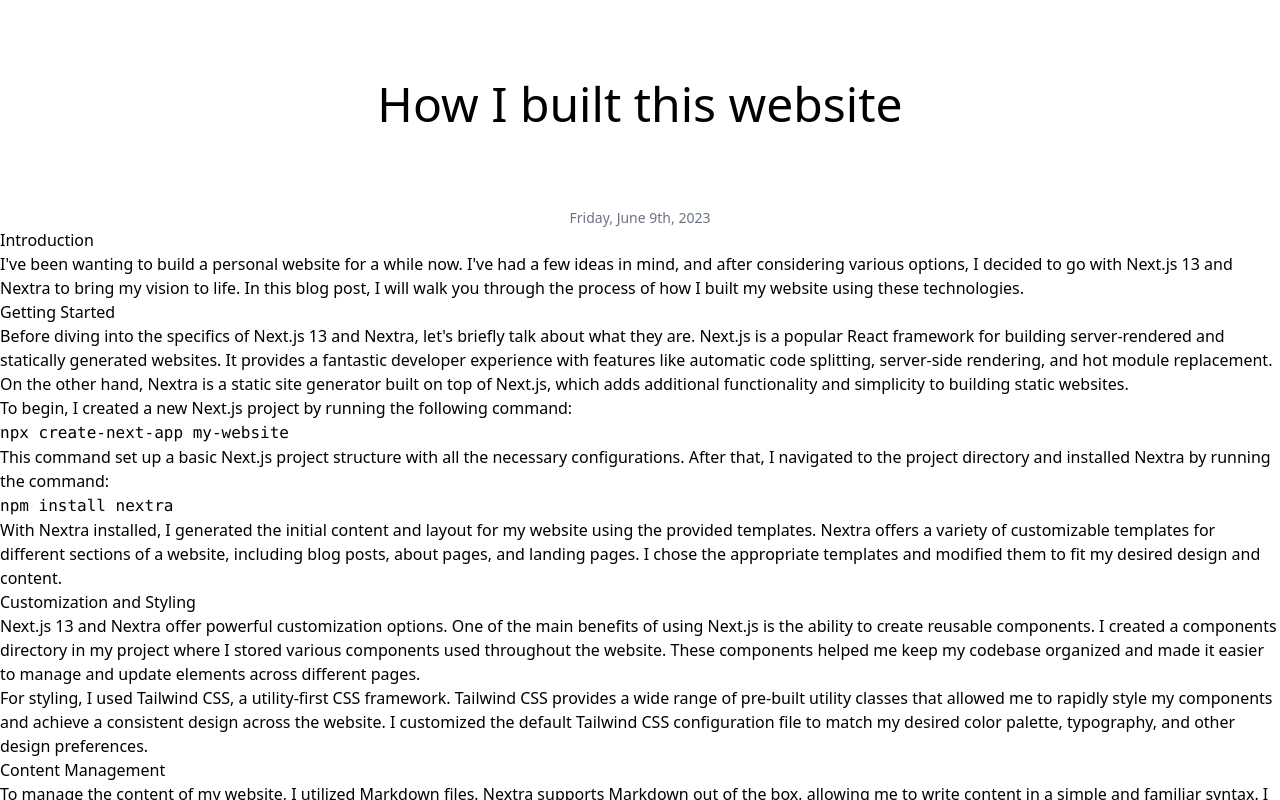
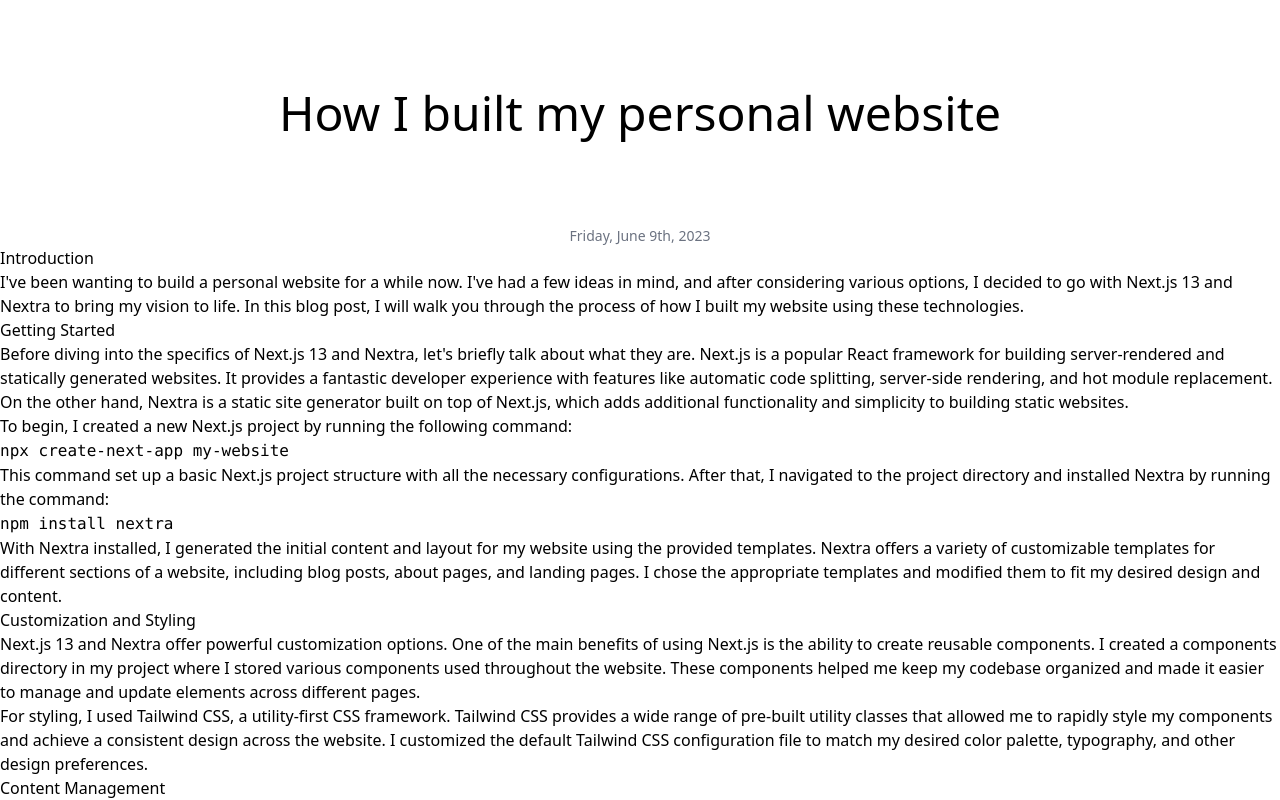
Before and after one commit to aidoskanapyanov/personal-website-nextra, a Next.js app: page /blog/how-i-built-this-website in a window 1280 px wide. Shown: the top 800 px of the page. Built offline with nearby package versions, Linux system fonts and the light colour scheme.

Commit message:
Update front matter info for blog post

```diff
--- a/pages/blog/how-i-built-this-website.mdx
+++ b/pages/blog/how-i-built-this-website.mdx
@@ -1,12 +1,15 @@
 ---
-title: How I built this website
+title: How I built my personal website
 date: 2023/06/09
 description: In this blog post, I will take you on a journey through the process of building my website using Next.js 13 and Nextra. Discover how I leveraged the features of Next.js, a popular React framework, to create a server-rendered and statically generated website. With the additional functionality and simplicity provided by Nextra, a static site generator built on top of Next.js, I was able to bring my vision to life. From setting up the project and customizing the design using Tailwind CSS, to managing content with Markdown files and incorporating dynamic data fetching, I share the steps I took to create a personalized and visually appealing website. Join me as I explore the seamless deployment process using Vercel and highlight the benefits of Next.js 13 and Nextra in simplifying website development. Whether you're a beginner or an experienced developer, this blog post will inspire and guide you in building your own stunning website.
 tag: "web development"
-ogImageTitle: How I built this website
+ogImageTitle: How I built my personal website
+ogImage: /avatar.jfif
+readTime: 12
+author: Aidos Kanapyanov
 ---
 
-<p className="text-center text-5xl my-20">How I built this website</p>
+<h1 className="text-center leading-snug text-5xl my-20">How I built my personal website</h1>
 
 import Date from "../../components/blog/Date";
 
```
